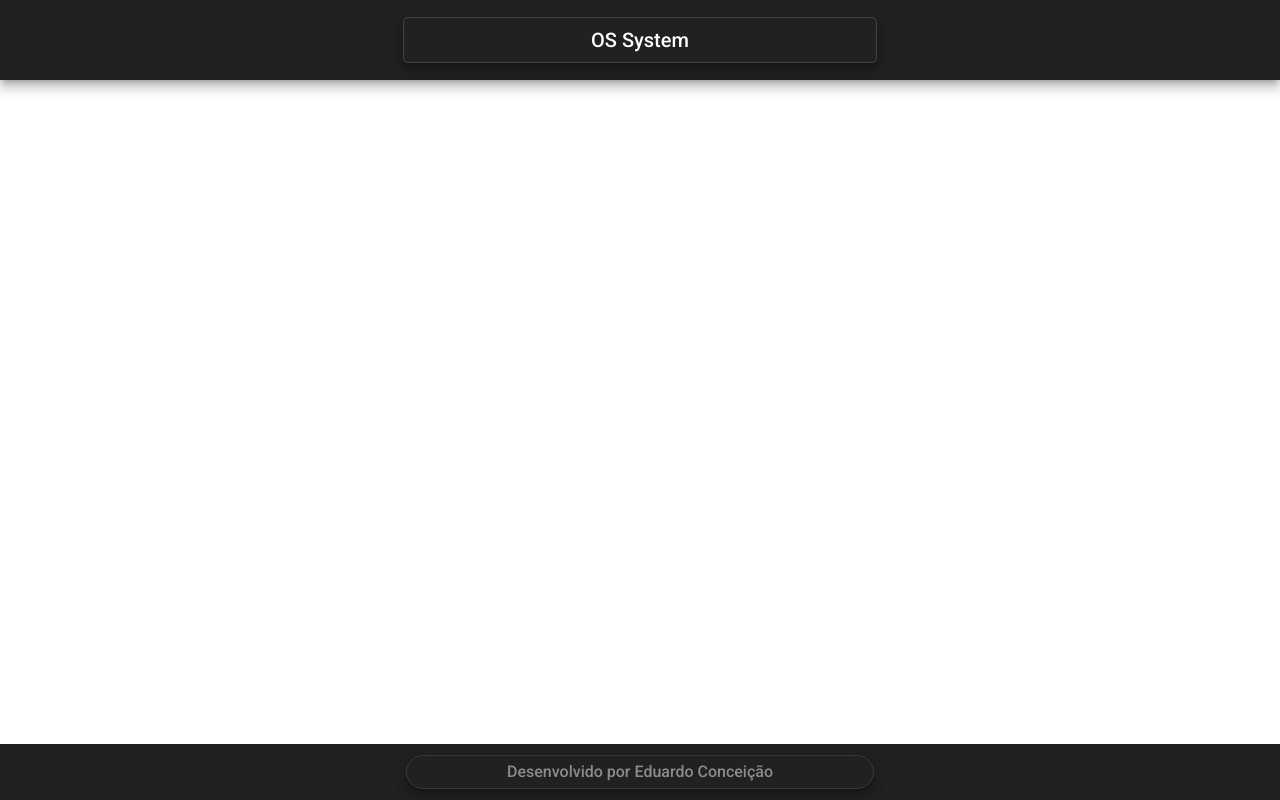
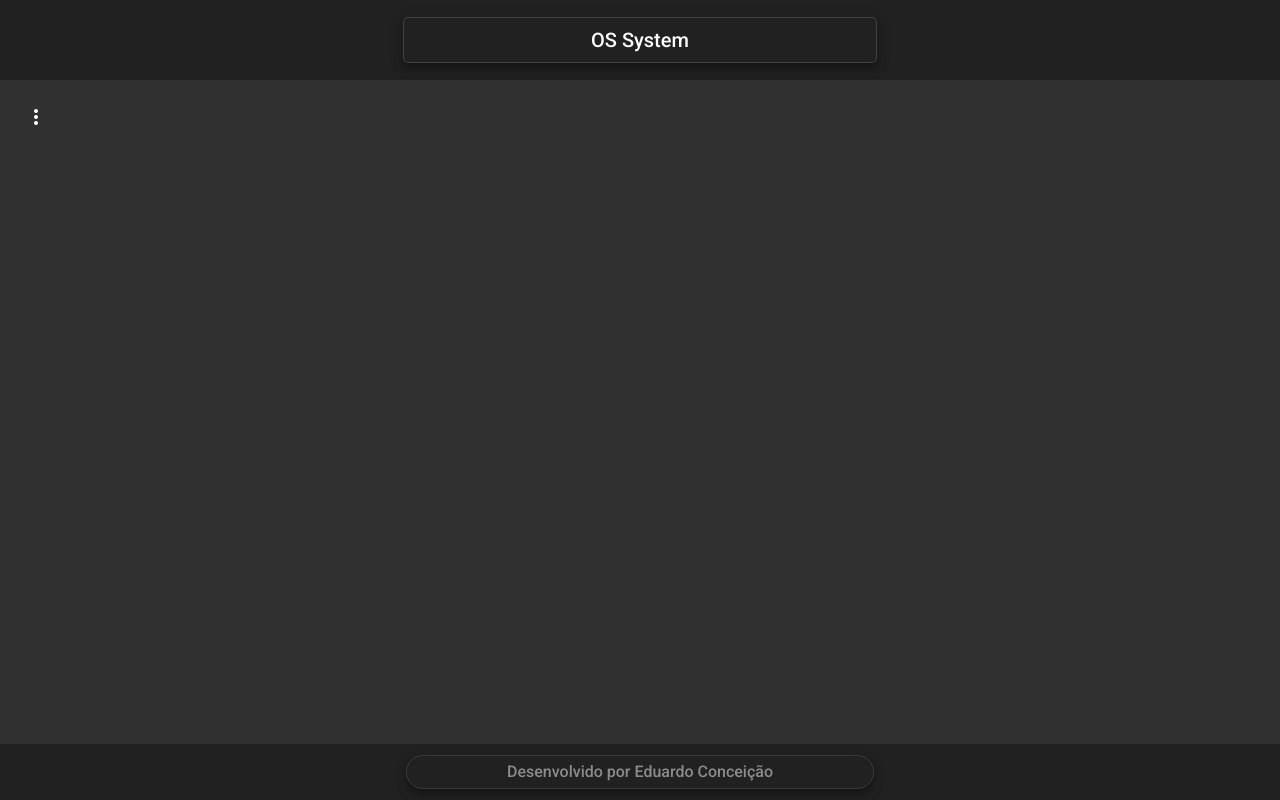
Before and after one commit to eduardoconceicao90/os-front, an Angular app: page / in a window 1280 px wide. Built offline with nearby package versions, Linux system fonts and the light colour scheme.

Commit message:
Gerando componente SIDENAV

```diff
--- a/src/app/app.component.html
+++ b/src/app/app.component.html
@@ -1,2 +1,3 @@
 <app-header></app-header>
+<app-nav></app-nav>
 <app-footer></app-footer>
--- a/src/app/app.module.ts
+++ b/src/app/app.module.ts
@@ -18,12 +18,14 @@ import { MatCardModule } from '@angular/material/card';
 import { MatTableModule } from '@angular/material/table';
 import { HeaderComponent } from './views/components/template/header/header.component';
 import { FooterComponent } from './views/components/template/footer/footer.component';
+import { NavComponent } from './views/components/template/nav/nav.component';
 
 @NgModule({
   declarations: [
     AppComponent,
     HeaderComponent,
-    FooterComponent
+    FooterComponent,
+    NavComponent
   ],
   imports: [
     BrowserModule,
--- /dev/null
+++ b/src/app/views/components/template/nav/nav.component.css
@@ -0,0 +1,11 @@
+.container{
+    height: 83%;
+}
+
+i{
+    padding-right: .5rem;
+}
+
+button{
+    margin: 1rem auto 0 1rem;
+}
--- /dev/null
+++ b/src/app/views/components/template/nav/nav.component.html
@@ -0,0 +1,30 @@
+<mat-drawer-container class="container" autosize>
+    <mat-drawer #drawer class="sidenav" mode="side">
+        <mat-nav-list class="nav-list">
+
+            <a mat-list-item routerLink="/">
+               <i class="material-icons">home</i>Home
+            </a>
+
+            <a mat-list-item routerLink="/">
+                <i class="material-icons">work</i>Técnico
+             </a>
+
+             <a mat-list-item routerLink="/">
+                <i class="material-icons">person_search</i>Clientes
+             </a>
+
+             <a mat-list-item routerLink="/">
+                <i class="material-icons">person_pin</i>Ordens de Serviço
+             </a>
+
+        </mat-nav-list>
+</mat-drawer>
+
+    <div class="sidenav-content">
+      <button mat-icon-button (click)="drawer.toggle()">
+        <mat-icon>more_vert</mat-icon>
+      </button>
+    </div>
+
+  </mat-drawer-container>
--- /dev/null
+++ b/src/app/views/components/template/nav/nav.component.ts
@@ -0,0 +1,15 @@
+import { Component, OnInit } from '@angular/core';
+
+@Component({
+  selector: 'app-nav',
+  templateUrl: './nav.component.html',
+  styleUrls: ['./nav.component.css']
+})
+export class NavComponent implements OnInit {
+
+  constructor() { }
+
+  ngOnInit(): void {
+  }
+
+}
```
